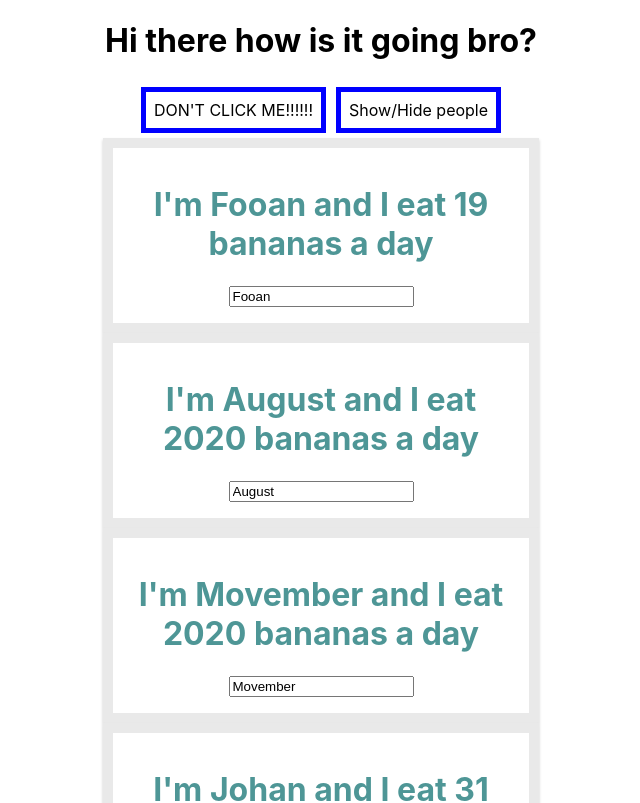
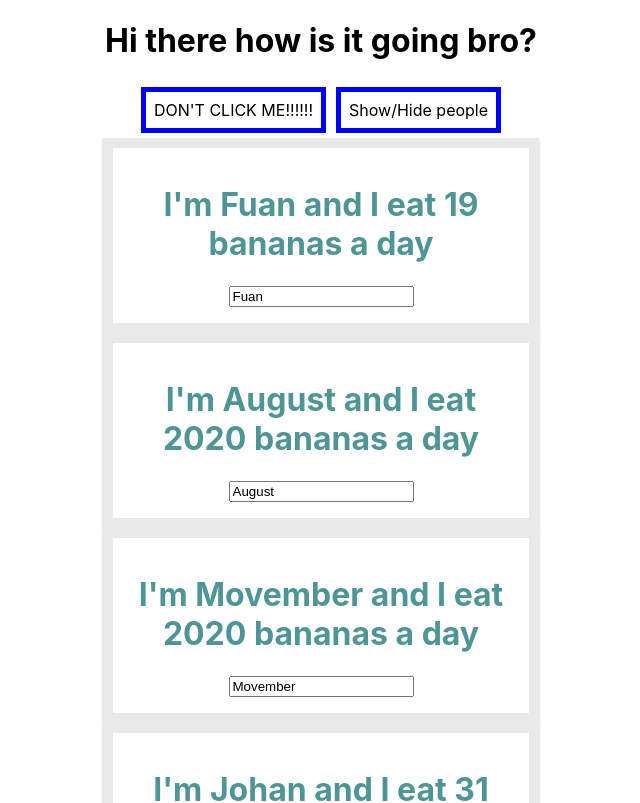
Before and after one commit to programming-classes/react-guide, a React (Create React App) app: page / in a window 1280 px wide. Shown: the top 803 px of the page, without its empty margins (319-959 px from the left). Built offline with nearby package versions, Linux system fonts and the light colour scheme.

Commit message:
add ids to the persons lists

```diff
--- a/src/App.js
+++ b/src/App.js
@@ -8,16 +8,16 @@ import person from "./Person/Person";
 class App extends Component {
   state = {
     persons: [
-      { name: "Fooan", age: 19 },
-      { name: "August", age: 2020 },
-      { name: "Movember", age: 2020 },
-      { name: "Johan", age: 31 },
-      { name: "Clau", age: 14 },
-      { name: "Luis", age: 14 },
-      { name: "Jalberto", age: 21 },
-      { name: "Fabier", age: 16 },
-      { name: "Comás", age: 19 },
-      { name: "Grodolfo", age: 23 },
+      { id: "dlerl", name: "Fuan", age: 19 },
+      { id: "ksfel", name: "August", age: 2020 },
+      { id: "iwler", name: "Movember", age: 2020 },
+      { id: "aguac", name: "Johan", age: 31 },
+      { id: "teró", name: "Clau", age: 14 },
+      { id: "trol", name: "Luis", age: 14 },
+      { id: "bocaillo", name: "Jalberto", age: 21 },
+      { id: "xd", name: "Fabier", age: 16 },
+      { id: "uwu", name: "Comás", age: 19 },
+      { id: "caca", name: "Grodolfo", age: 23 },
     ],
     selectedPerson: 0,
     username: "hinigul",
```
